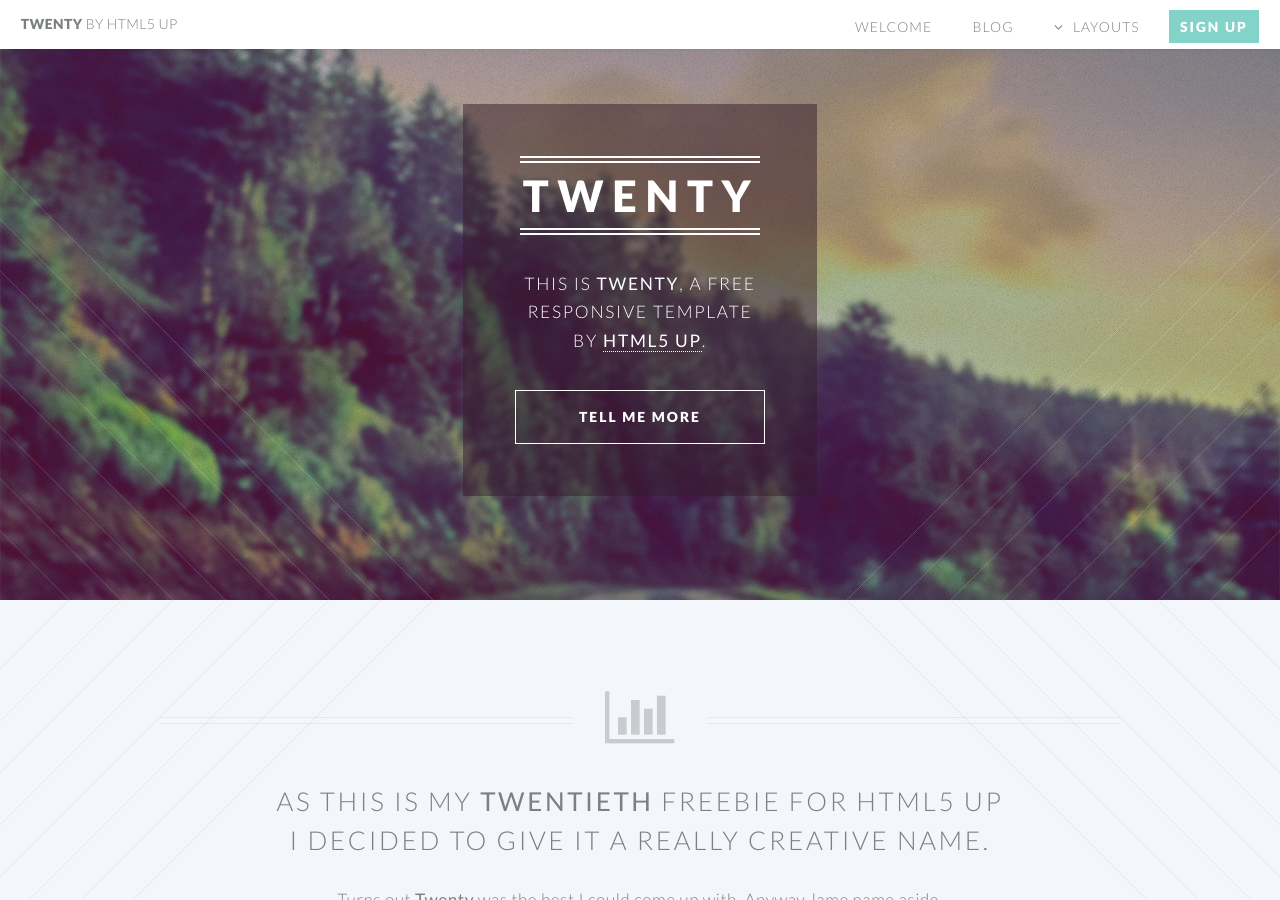
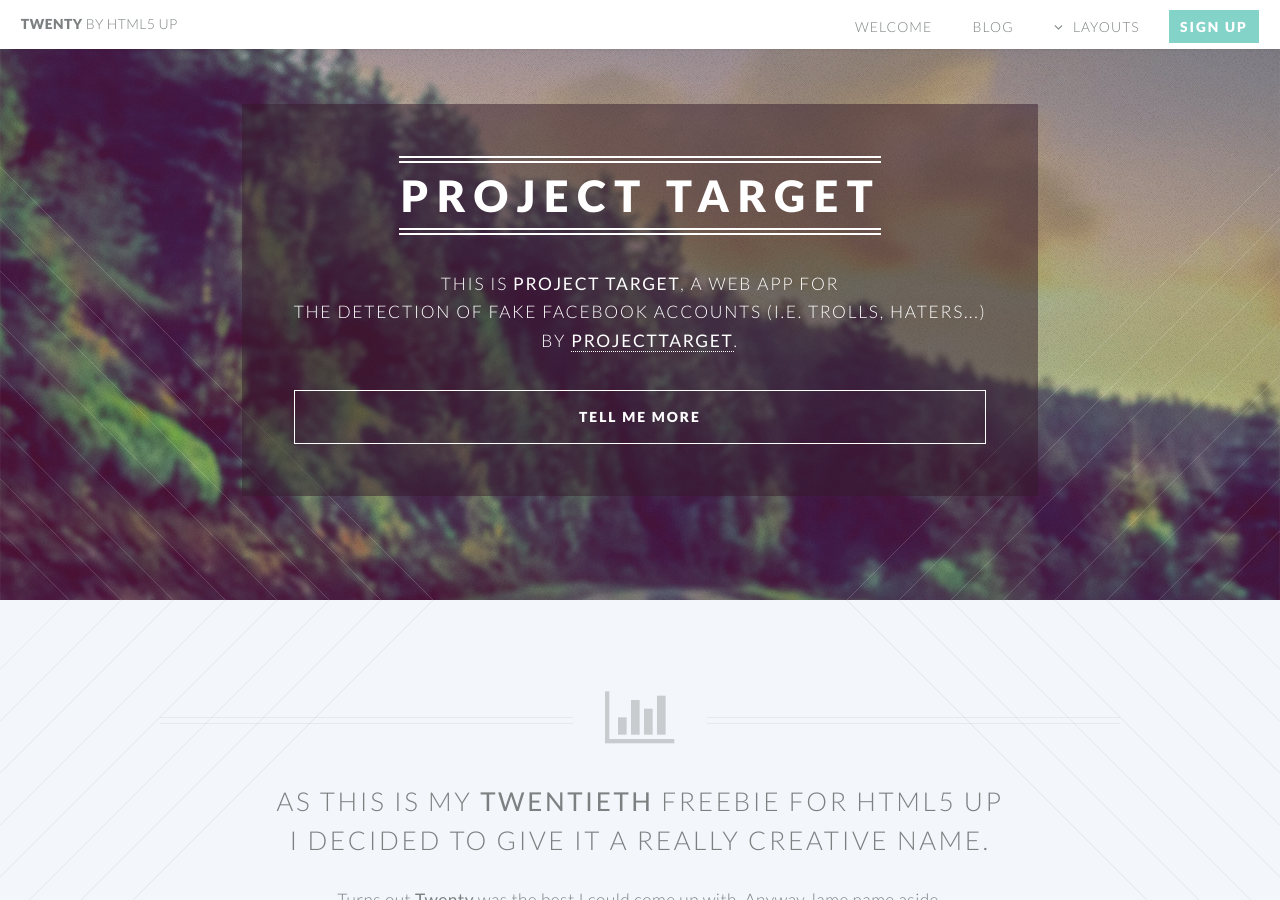
Before and after one commit to ProjectTarget/ProjectTarget.github.io, a Jekyll site: the page built from index.html, in a window 1280 px wide and 900 px high. Built offline with Jekyll 4.4.1, drawn with Linux system fonts in a browser that asks for light colours.

Commit message:
Change banner.html to ProjectTarget
Signed-off-by: Karel Ha <mathemage@gmail.com>

```diff
--- a/_includes/banner.html
+++ b/_includes/banner.html
@@ -10,13 +10,13 @@
     <div class="inner">
 
         <header>
-            <h2>TWENTY</h2>
+            <h2>Project Target</h2>
         </header>
-        <p>This is <strong>Twenty</strong>, a free
+        <p>This is <strong>Project Target</strong>, a web app for
         <br />
-        responsive template
+        the detection of fake Facebook accounts (i.e. trolls, haters...)
         <br />
-        by <a href="http://html5up.net">HTML5 UP</a>.</p>
+        by <a href="https://github.com/ProjectTarget/">ProjectTarget</a>.</p>
         <footer>
             <ul class="buttons vertical">
                 <li><a href="#main" class="button fit scrolly">Tell Me More</a></li>
```
